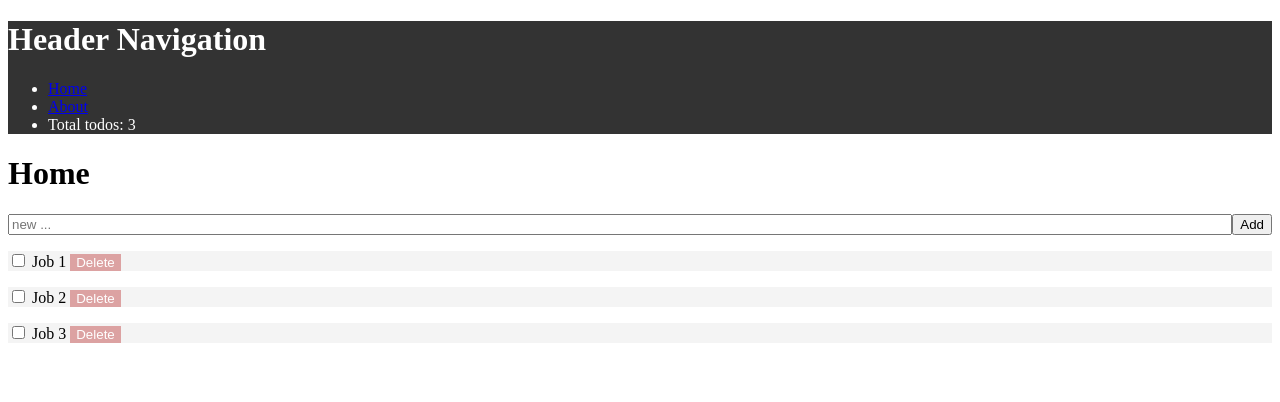
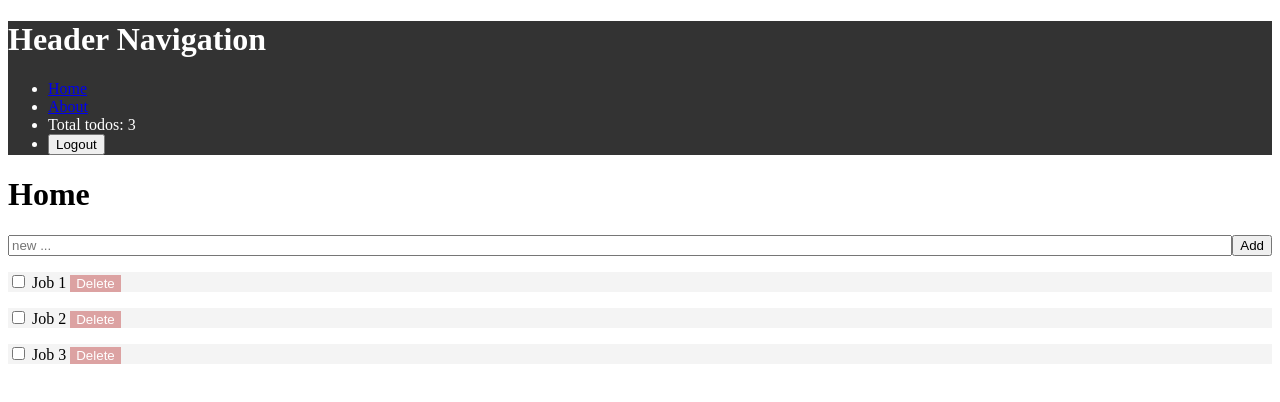
Before and after one commit to hainghia/vuejs, a Vue app: page / in a window 1280 px wide. Shown: the top 402 px of the page. Built offline with nearby package versions, Linux system fonts and the light colour scheme.

Commit message:
Vuex - State (#8)
Signed-off-by: Hai Nghia <hohainghia19@gmail.com>

```diff
--- a/src/components/Navigation.vue
+++ b/src/components/Navigation.vue
@@ -9,22 +9,22 @@
         <li>
           <router-link to="/about">About</router-link>
         </li>
-        <li>Total todos: {{ totalTodos }}</li>
+        <li v-if="auth.isAuthenticated">Total todos: {{ todos.length }}</li>
+        <li v-if="auth.isAuthenticated">
+          <button type="submit">Logout</button>
+        </li>
+
       </ul>
     </nav>
   </header>
 </template>
 
 <script lang="ts">
-import store from "@/store";
+import { mapState } from 'vuex'
 
 export default {
   name: "Navigation",
-  computed: {
-    totalTodos() {
-      return store.state.todos.length
-    },
-  }
+  computed: mapState(['todos', 'auth'])
 }
 </script>
 
--- a/src/components/Todos.vue
+++ b/src/components/Todos.vue
@@ -12,10 +12,9 @@
 <script>
 
 import axios from 'axios'
-import {ref} from "@vue/reactivity";
 import TodoItem from "@/components/TodoItem.vue";
 import AddTodo from "@/components/AddTodo.vue";
-import store from "@/store";
+import { mapState } from 'vuex'
 
 export default {
   name: "Todos",
@@ -55,14 +54,10 @@ export default {
       addTodo,
     }
   },
-  computed: {
-    todos() {
-      return store.state.todos
-    },
-    isAuthenticated(){
-      return store.state.auth.isAuthenticated
-    }
-  }
+  computed: mapState({
+    todos: state => state.todos,
+    isAuthenticated: state => state.auth.isAuthenticated,
+  })
 }
 </script>
 
```
